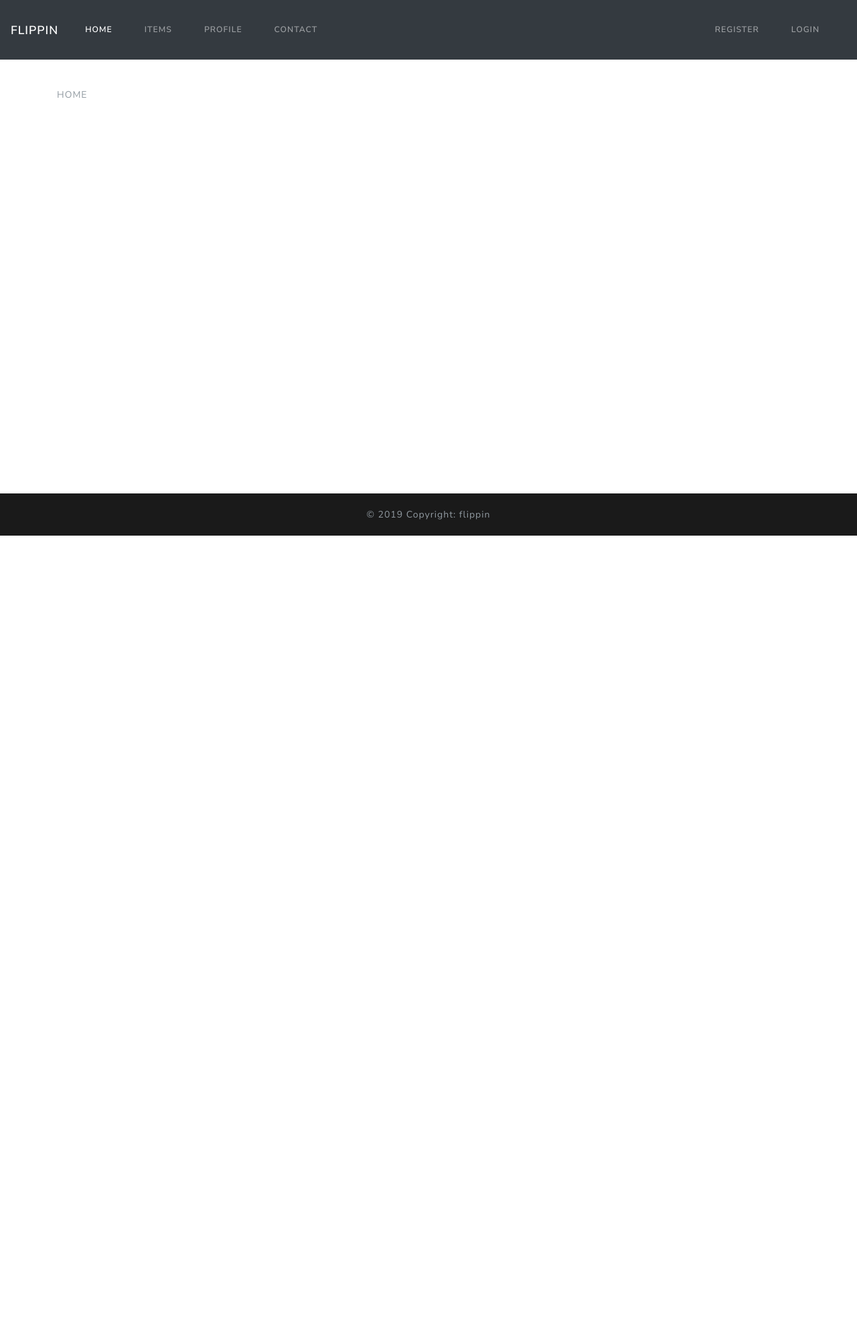
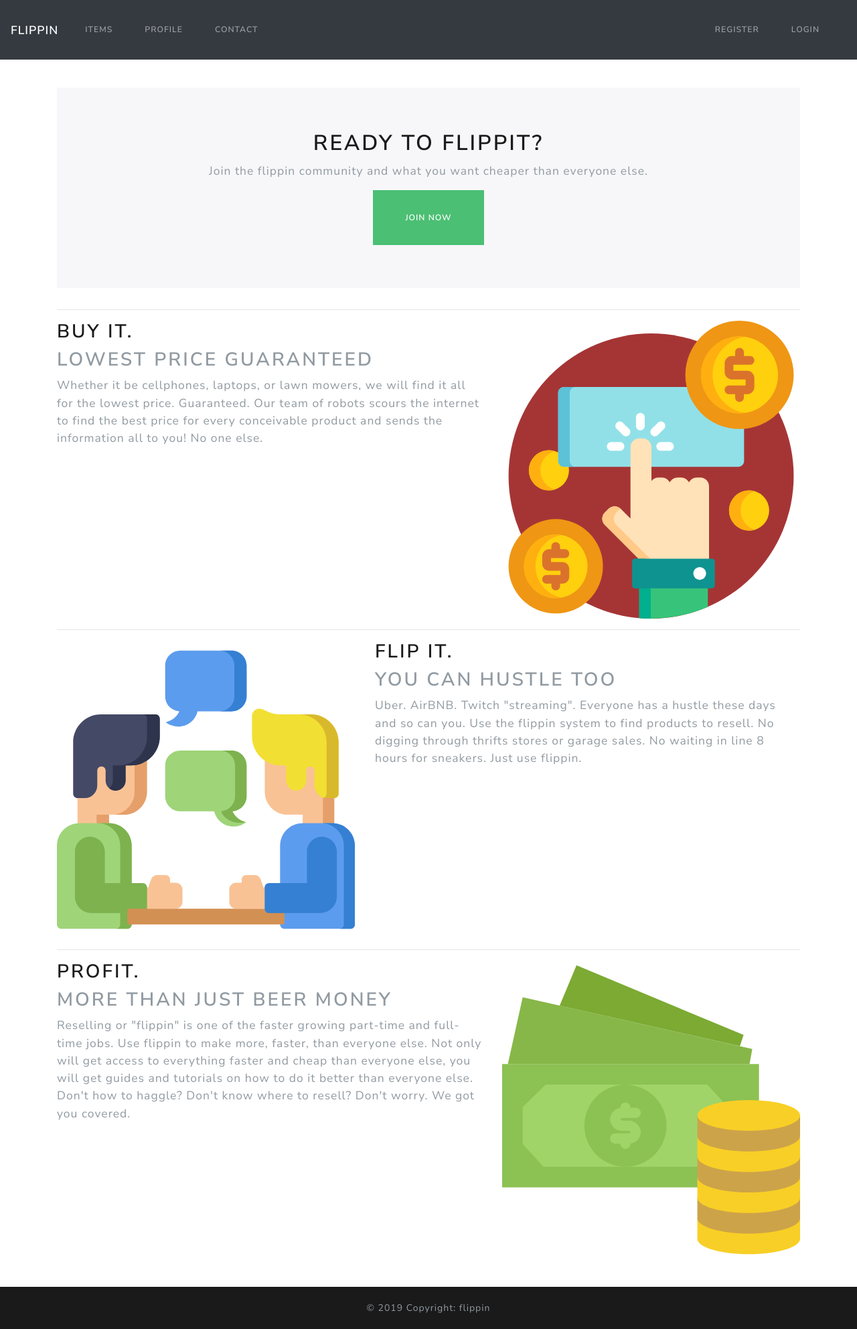
Before and after one commit to jlind062/flippin_flask, a Flask app: page / in a window 1280 px wide. Shown: the whole page at 67% size. Before the commit the page ends 800 px from the top, so only its background shows below. Run offline with Flask 2, Linux system fonts and the light colour scheme; parts of the project's set-up code (start-up, migrations or seed data) failed here and were passed over; some libraries are stand-ins or nearby versions.

Commit message:
Completed home landing page

```diff
--- a/templates/home.html
+++ b/templates/home.html
@@ -1,5 +1,50 @@
 {% extends 'layout.html' %}
 
 {% block body %}
-    HOME
+    <div class="jumbotron">
+        <div class="text-center">
+            <h1>Ready to flippit?</h1>
+            <p class="lead">Join the flippin community and what you want cheaper than everyone else.</p>
+        </div>
+        <div class="text-center">
+            <a class="btn btn-lg btn-primary btn-success" href="/register" role="button">Join Now</a>
+        </div>
+    </div>
+
+    <hr class="featurette-divider">
+    <div class="row featurette">
+        <div class="col-md-7">
+            <h2 class="featurette-heading">Buy it.</h2>
+            <h2><span class="text-muted">Lowest Price Guaranteed</span></h2>
+            <p class="lead">Whether it be cellphones, laptops, or lawn mowers, we will find it all for the lowest price. Guaranteed. Our team of robots scours the internet to find the best price for every conceivable product and sends the information all to you! No one else.</p>
+        </div>
+        <div class="col-md-5">
+            <img src="static/img/pay-per-click.svg" />
+        </div>
+    </div>
+
+    <hr class="featurette-divider">
+    <div class="row featurette">
+        <div class="col-md-7 order-md-2">
+            <h2 class="featurette-heading">Flip it.</h2>
+            <h2 class="featurette-heading"><span class="text-muted">You can hustle too</span></h2>
+            <p class="lead">Uber. AirBNB. Twitch "streaming". Everyone has a hustle these days and so can you. Use the flippin system to find products to resell. No digging through thrifts stores or garage sales. No waiting in line 8 hours for sneakers. Just use flippin.</p>
+        </div>
+        <div class="col-md-5 order-md-1">
+            <img src="static/img/meeting.svg" />
+        </div>
+    </div>
+
+    <hr class="featurette-divider">
+    <div class="row featurette">
+        <div class="col-md-7">
+            <h2 class="featurette-heading">Profit.<span class="text-muted"></span></h2>
+            <h2><span class="text-muted">More than just beer money</span></h2>
+            <p class="lead">Reselling or "flippin" is one of the faster growing part-time and full-time jobs. Use flippin to make more, faster, than everyone else. Not only will get access to everything faster and cheap than everyone else, you will get guides and tutorials on how to do it better than everyone else. Don't how to haggle? Don't know where to resell? Don't worry. We got you covered.</p>
+        </div>
+        <div class="col-md-5">
+            <img src="static/img/money.svg" />
+        </div>
+    </div>
+
 {% endblock %}
--- a/templates/includes/_footer.html
+++ b/templates/includes/_footer.html
@@ -2,7 +2,7 @@
 
 <footer class="page-footer font-small blue">
 
-  <div class="footer-copyright text-center bg-primary fixed-bottom">
+  <div class="footer-copyright text-center bg-primary">
       <br>© 2019 Copyright: flippin<br><br>
   </div>
 
--- a/templates/includes/_navbar.html
+++ b/templates/includes/_navbar.html
@@ -1,18 +1,10 @@
 <div class="bs-component">
     <nav class="navbar navbar-expand-lg navbar-dark bg-dark">
 
-        <a class="navbar-brand" href="#">flippin</a>
-        <button class="navbar-toggler" type="button" data-toggle="collapse" data-target="#navbarColor02"
-                aria-controls="navbarColor02" aria-expanded="false" aria-label="Toggle navigation">
-            <span class="navbar-toggler-icon"></span>
-        </button>
+        <a class="navbar-brand" href="/">flippin</a>
 
-
-        <div class="collapse navbar-collapse" id="navbarColor02">
+        <div class="collapse navbar-collapse" id="navbar1">
             <ul class="navbar-nav mr-auto">
-                <li class="nav-item active">
-                    <a class="nav-link" href="/">Home <span class="sr-only">(current)</span></a>
-                </li>
                 <li class="nav-item">
                     <a class="nav-link" href="/items">Items</a>
                 </li>
@@ -25,7 +17,7 @@
             </ul>
         </div>
 
-        <div class="navbar-collapse collapse w-100 order-3 dual-collapse2">
+        <div class="navbar-collapse collapse dual-collapse2" id="navbar2">
             <ul class="navbar-nav ml-auto">
                 {% if session.logged_in %}
                     <li class="nav-item">
```
Also changed, not shown: static/img/meeting.svg (added), static/img/money.svg (added), static/img/pay-per-click.svg (added).
